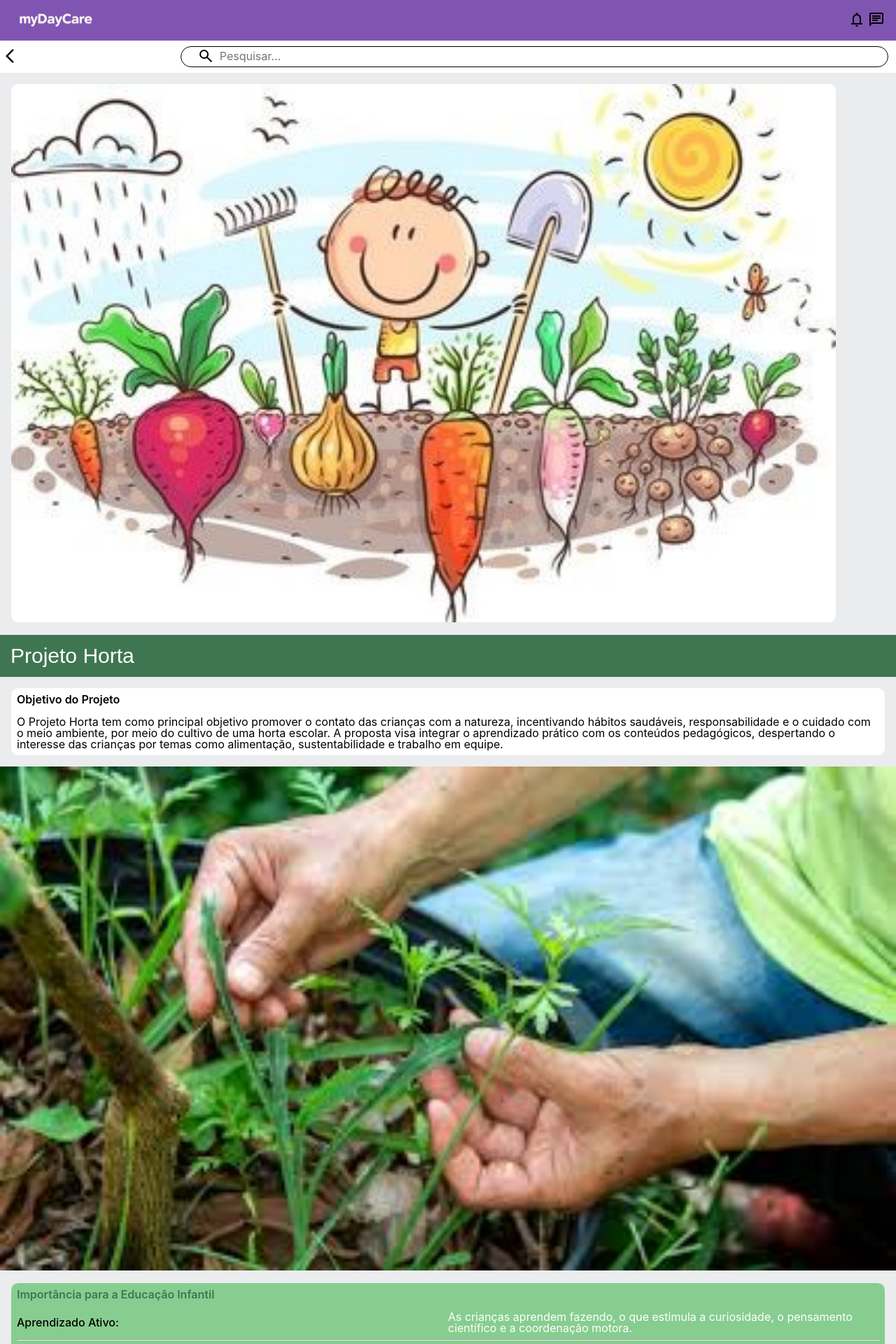
After one commit to W3nde11/T-DayCare, a PHP site: page /view/html/projetohorta.html in a window 1280 px wide. The commit adds this page. Shown: the top 1920 px of the page at 70% size. Run offline with PHP 8.4, Linux system fonts and the light colour scheme.

Commit message:
Criação da tela Horta

```diff
--- a/view/html/perfil.html
+++ b/view/html/perfil.html
@@ -30,7 +30,7 @@
         <ul>
             <li class="perfil__lista-item"><span class="negrito">Responsável:</span> Pelo aluno Gabriel</li><hr/>
             <li class="perfil__lista-item"><span class="negrito">Idade:</span> 36 anos</li><hr/>
-            <li class="perfil__lista-item"><span class="negrito">Status:</span> <img class="status" src="../img/icon/status.svg" alt="Status disponivel"> Diponivel</li>
+            <li class="perfil__lista-item"><span class="negrito">Status:</span> <img class="status" src="../img/icon/status.svg" alt="Status disponível"> Diponivel</li>
         </ul>
     </section>
     <section class="perfil__card">
--- a/view/html/principal.html
+++ b/view/html/principal.html
@@ -46,8 +46,8 @@
     <section class="apresentacao">
         <h2 class="apresentacao__titulo">Nossos Projetos:</h2>
         <div class="apresentacao__projetos">
-            <a class="projetos__link horta" href="#">Projeto Horta</a>
-            <a class="projetos__link licao" href="#">Reforço Liçao de Casa</a>
+            <a class="projetos__link horta" href="projetohorta.html">Projeto Horta</a>
+            <a class="projetos__link licao" href="#">Reforço Lição de Casa</a>
         </div>
     </section>
     <section class="topicos">
--- /dev/null
+++ b/view/html/projetohorta.html
@@ -0,0 +1,72 @@
+<!DOCTYPE html>
+<html lang="pt-br">
+<head>
+    <meta charset="UTF-8">
+    <meta name="viewport" content="width=device-width, initial-scale=1.0">
+    <title>Projeto Horta</title>
+    <link rel="stylesheet" href="../../style.css">
+    <link rel="stylesheet" href="../styles/horta.css">
+</head>
+<body>
+    <header class="cabecalho">
+        <img class="cabecalho__logo" src="../img/imagem/logo texto.png" alt="Logo myDaycare">
+        <div class="cabecalho__secoes">
+            <a  href="notificacao.html"><img src="../img/icon/notificacao.svg" alt="Notificação"></a>
+            <a class="cabecalho__link" href="#"><img src="../img/icon/chat.svg" alt="Atendimento"></a>
+        </div>
+    </header>
+    <nav class="navegacao__perfil">
+        <a href="principal.html"><img src="../img/icon/seta esquerda.svg" alt="Voltar"></a>
+
+        <input class="navegacao__pesquisa" type="search" id="pesquisar" placeholder="Pesquisar...">
+    </nav>
+    <figure>
+        <img class="apresentacao_horta" src="..//img/imagem/Horta.jpg" alt="Ilustração de horta">
+    </figure>
+        <h1 class="Titulo">Projeto Horta</h1>
+        <section class="horta__container">
+            <h2 class="card__titulo-horta">Objetivo do Projeto</h2>
+            <p>O Projeto Horta tem como principal objetivo promover o contato das crianças com a natureza, incentivando hábitos saudáveis, responsabilidade e o cuidado com o meio ambiente, por meio do cultivo de uma horta escolar. A proposta visa integrar o aprendizado prático com os conteúdos pedagógicos, despertando o interesse das crianças por temas como alimentação, sustentabilidade e trabalho em equipe.</p>
+        </section>
+        <figure>
+            <img src="../img/imagem/horta1.jpg" alt="" class="horta__imagem">
+        </figure>
+        <section class="horta__container cor-verde">
+            <h2 class="card__titulo-horta titulo_verde">Importância para a Educação Infantil</h2>
+            <ul>
+                <li class="horta__lista-item"><h3 class="horta__item-titulo">Aprendizado Ativo:</h3><p class="horta__item-texto">As crianças aprendem fazendo, o que estimula a curiosidade, o pensamento científico e a coordenação motora.</p></li><hr/>
+                <li class="horta__lista-item">
+                    <h3 class="horta__item-titulo">Conexão com a Natureza:</h3>
+                    <p class="horta__item-texto">A horta proporciona uma vivência concreta com o meio ambiente, reforçando valores de respeito e preservação da natureza.</p>
+                </li><hr/>
+                <li class="horta__lista-item">
+                    <h3 class="horta__item-titulo">Educação Alimentar: </h3>
+                    <p class="horta__item-texto">Ao plantar, cuidar e colher alimentos, as crianças passam a valorizar mais o que consomem, reconhecendo a importância de uma alimentação saudável.</p>
+                </li><hr/>
+                <li class="horta__lista-item">
+                    <h3 class="horta__item-titulo">Desenvolvimento Socio-emocional:</h3>
+                    <p class="horta__item-texto">Trabalhar em grupo na horta promove cooperação, paciência, empatia e senso de responsabilidade.</p>
+                </li>
+            </ul>
+        </section>
+                <figure class="area__imagem-composta">
+            <img class="imagem-composta" src="../img/imagem/horta3.jpg">
+            <img class="imagem-composta"  src="../img/imagem/horta4.jpg">
+        </figure>
+
+        <section class="horta__container">
+            <h2 class="card__titulo-horta">Como é Feito</h2>
+            <p>Iniciamos com o planejamento e definição das espécies a serem Plantadas (hortaliças, temperos, legumes). As crianças participam desde o preparo da terra, plantio, rega, até a colheita. As atividades são orientadas por educadores, integrando a horta aos conteúdos trabalhados durante a rotina dos pequenos. Sendo assim Pais, funcionários e a comunidade são convidados a participar, fortalecendo os vínculos com a creche.</p>
+        </section>
+        <figure class="area__imagem">
+            <img src="../img/imagem/plantil.svg">
+        </figure>
+    <footer class="rodape">
+        <div class="rodape__container">
+            <h2 class="rodape__titulo">47.785.527/0001-32 - RECREAÇÃO INFANTIL BEM VIVER</h2>
+            <p class="rodape__texto">AV PREFEITO FRANCISCO RODRIGUES FILHO, 279, Centro, POA-SP - 08.561-200</p>
+        </div>
+        <a class="rodape__link" href="#"><img class="contato__icon" src="../img/icon/contato.svg" alt="contatos"></a>
+    </footer>
+</body>
+</html>
--- a/view/styles/card.css
+++ b/view/styles/card.css
@@ -10,7 +10,6 @@
 .card__titulo{
     font-weight: 700;
 }
-
 .card__img{
     width: 70%;
 }
--- /dev/null
+++ b/view/styles/horta.css
@@ -0,0 +1,54 @@
+.apresentacao_horta{
+    width: 92%;
+    margin: 1em;
+    border-radius: 10px;
+}
+.Titulo{
+    background-color: #3F7652;
+    color: white;
+    font-family: var(--fonte-segundaria);
+    font-size: 30px;
+    padding: .5em;
+}
+.horta__container{
+    background-color: var(--branco-principal);
+    margin: 1em;
+    padding: .5em;
+    border-radius: 10px;
+}
+.card__titulo-horta{
+    font-size: 16px;
+    font-weight: 600;
+    padding-bottom: 1em;
+}
+.horta__lista-item{
+    display: flex;
+    justify-content: space-between;
+    align-items: center;
+}
+.horta__item-titulo{
+    font-weight: 500;
+    width: 50%;
+}
+.horta__item-texto{
+    width: 50%;
+    color: var(--branco-principal)
+}
+.cor-verde{
+    background-color: #87CD90;
+}
+.titulo_verde{
+    color: #3F7652;
+}
+.horta__imagem{
+    width: 100%;
+}
+.area__imagem{
+    text-align: center;
+}
+.area__imagem-composta{
+    display: flex;
+}
+.imagem-composta{
+    width: 50%;
+}
```
Also changed, not shown: view/img/imagem/Horta.jpg (added), view/img/imagem/horta1.jpg (added), view/img/imagem/horta3.jpg (added), view/img/imagem/horta4.jpg (added), view/img/imagem/plantil.svg (added).
